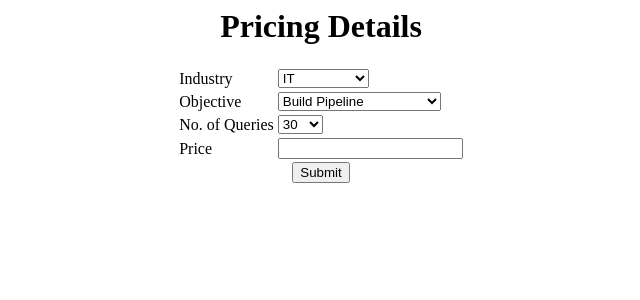
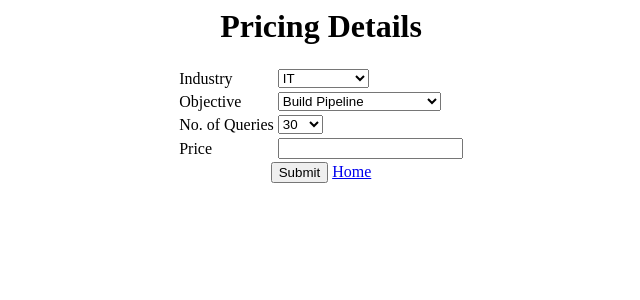
Before and after one commit to Kamrankhan82/Company_project, a CodeIgniter app: page /inspired-life/admin/price in a window 1280 px wide. Shown: the top 300 px of the page, without its empty margins (319-959 px from the left). Run offline with CodeIgniter, Linux system fonts and the light colour scheme.

Commit message:
Update Price.php

```diff
--- a/application/views/Admin/Price.php
+++ b/application/views/Admin/Price.php
@@ -38,6 +38,7 @@
 </table>
 
         <input type="submit" name="submit">
+		<a href="<?php echo base_url();?>admin">Home</a>
         </form></center>
     </body>
 </html>
```
